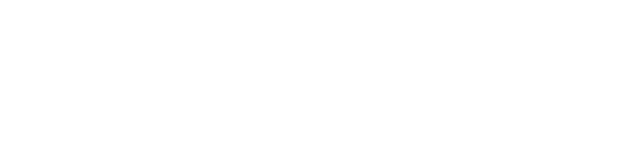
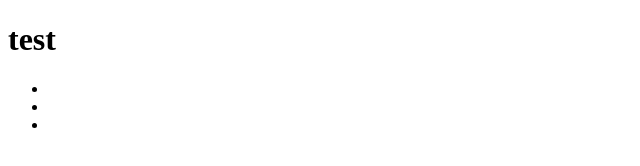
Before and after one commit to ludovic-le/m-tent, a plain HTML site: page index.html in a window 1280 px wide. Shown: the whole page, without its empty margins (0-640 px from the left). Drawn offline with Linux system fonts and the light colour scheme.

Commit message:
Ajout titre liste

```diff
--- a/index.html
+++ b/index.html
@@ -10,7 +10,12 @@
 
     </header>
     <main>
-
+        <h1>test</h1>
+        <ul>
+            <li></li>
+            <li></li>
+            <li></li>
+        </ul>
     </main>
     <footer>
 
```
